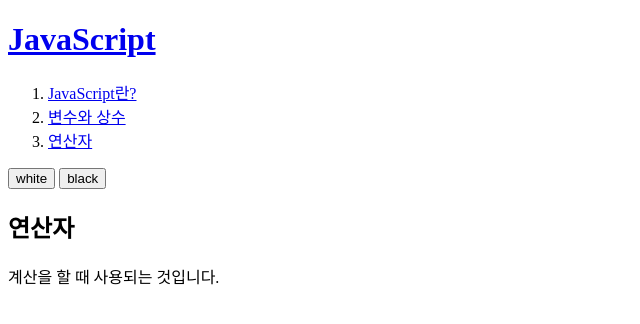
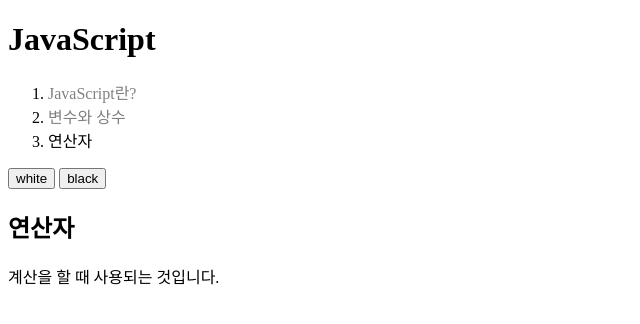
Before and after one commit to mjyoo0353/web1, a plain HTML site: page page_op.html in a window 1280 px wide. Shown: the whole page, without its empty margins (0-640 px from the left). Drawn offline with Linux system fonts and the light colour scheme.

Commit message:
Update page_op.html

```diff
--- a/page_op.html
+++ b/page_op.html
@@ -2,20 +2,27 @@
 <html>
 <head>
 	<meta charset="utf-8" />
-	<link rel="stylesheet" type="text/css" href="style.css">
+	<link rel="stylesheet" type="text/css" href="http://localhost/html/style2.css">
 </head>
 <body id="target">
 <body>
   <style>
+	a{
+		color:black;
+		text-decoration: none;
+	}
+	.saw{
+		color:gray;
+	}
   </style>
 	<header>
-		<h1><a href="http://mjyoo0353.github.io/web1/">JavaScript</a></h1>
+		<h1><a href="http://localhost/html/" class="active"><span class="java-highlight">JavaScript</span></a></h1>
 	</header>
 	<nav>
 		<ol>
-		<li><a href="http://mjyoo0353.github.io/web1/page_javascript.html">JavaScript란?</a></li>
-		<li><a href="http://mjyoo0353.github.io/web1/page_vc.html">변수와 상수</a></li>
-		<li><a href="http://mjyoo0353.github.io/web1/page_op.html">연산자</a></li>
+		<li><a href="http://localhost/html/page_javascript.html" class="saw">JavaScript란?</a></li>
+		<li><a href="http://localhost/html/page_vc.html" class="saw">변수와 상수</a></li>
+		<li><a href="http://localhost/html/page_op.html">연산자</a></li>
 		</ol>
 </nav>
 
```
